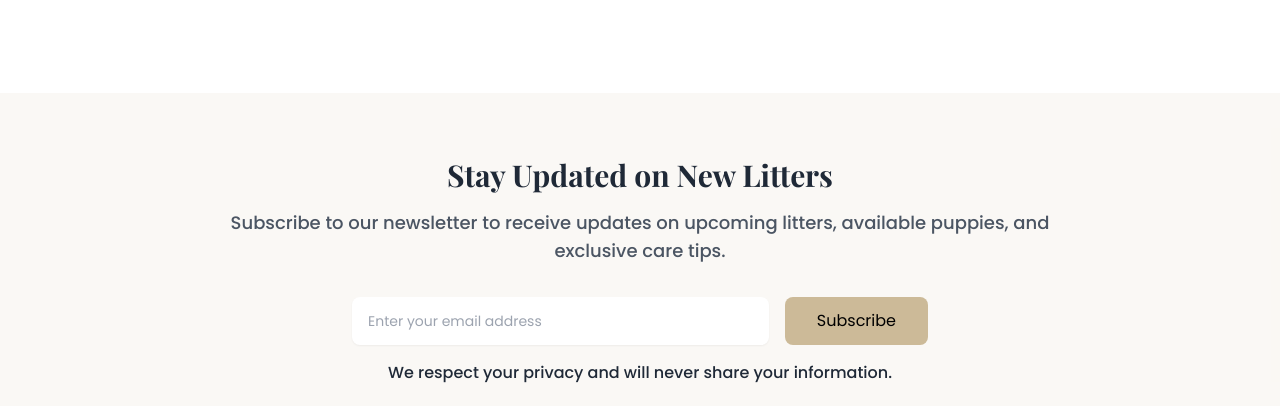
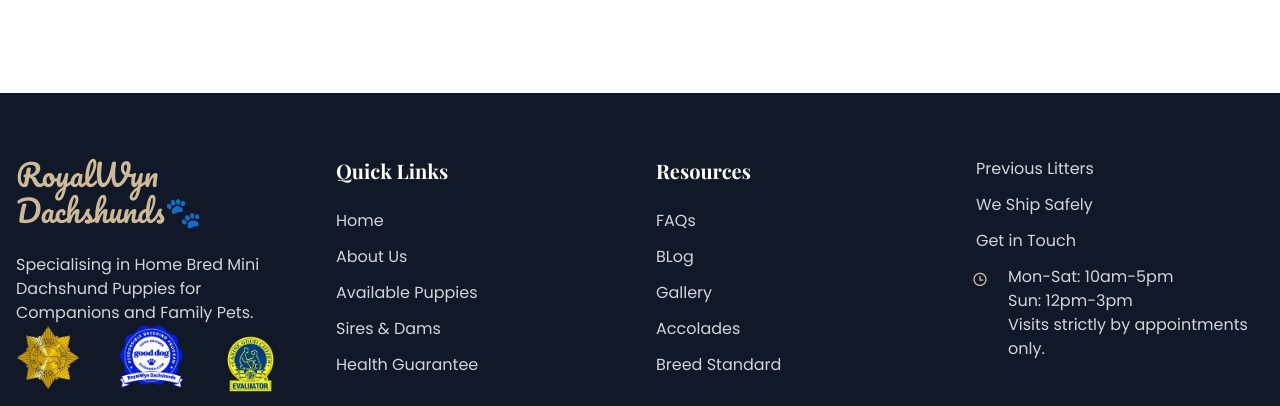
Before and after one commit to royalwyn/royalwyn, a plain HTML site: page longhair.html in a window 1280 px wide. Shown: the part 3175-3581 px from the top of the page. Drawn offline with nearby package versions, Linux system fonts and the light colour scheme.

Commit message:
Update longhair.html

```diff
--- a/longhair.html
+++ b/longhair.html
@@ -1869,27 +1869,6 @@
         </div>
     </section>
 
-    <!-- Newsletter -->
-    <section class="py-16 bg-primary/10">
-        <div class="container mx-auto px-4">
-            <div class="max-w-4xl mx-auto text-center">
-                <h5 class="text-3xl font-bold mb-4">Stay Updated on New Litters</h5>
-               <p class="text-lg font-medium text-gray-600 mb-8">Subscribe to our newsletter to receive updates on upcoming litters, available puppies, and exclusive care tips.</p>
-
-                <form class="flex flex-col sm:flex-row gap-4 max-w-xl mx-auto" action="https://api.web3forms.com/submit" method="POST">
-                    <input type="email" name="email"placeholder="Enter your email address" class="flex-1 px-4 py-3 border-none rounded shadow-sm focus:ring-1 focus:ring-primary text-sm" required>
-                    <button type="submit" class="bg-primary text-black px-8 py-3 !rounded-button hover:bg-amber-600 transition-colors whitespace-nowrap">Subscribe</button>
-                    <input type="hidden" name="access_key" value="22275054-e4a3-4466-aab6-79edbf15b419">
-                    <input type="hidden" name="subject" value="Springer Spaniel Puppy">
-                    <input type="hidden" name="from_name" value="Newsletter">
-                    <input type="hidden" name="name" value="">
-                </form>
-
-                <p class="font-medium text-md mt-4">We respect your privacy and will never share your information.</p>
-            </div>
-        </div>
-    </section>
-
     <!-- Footer -->
     <footer class="bg-gray-900 text-white py-16">
         <div class="container mx-auto px-4">
```
